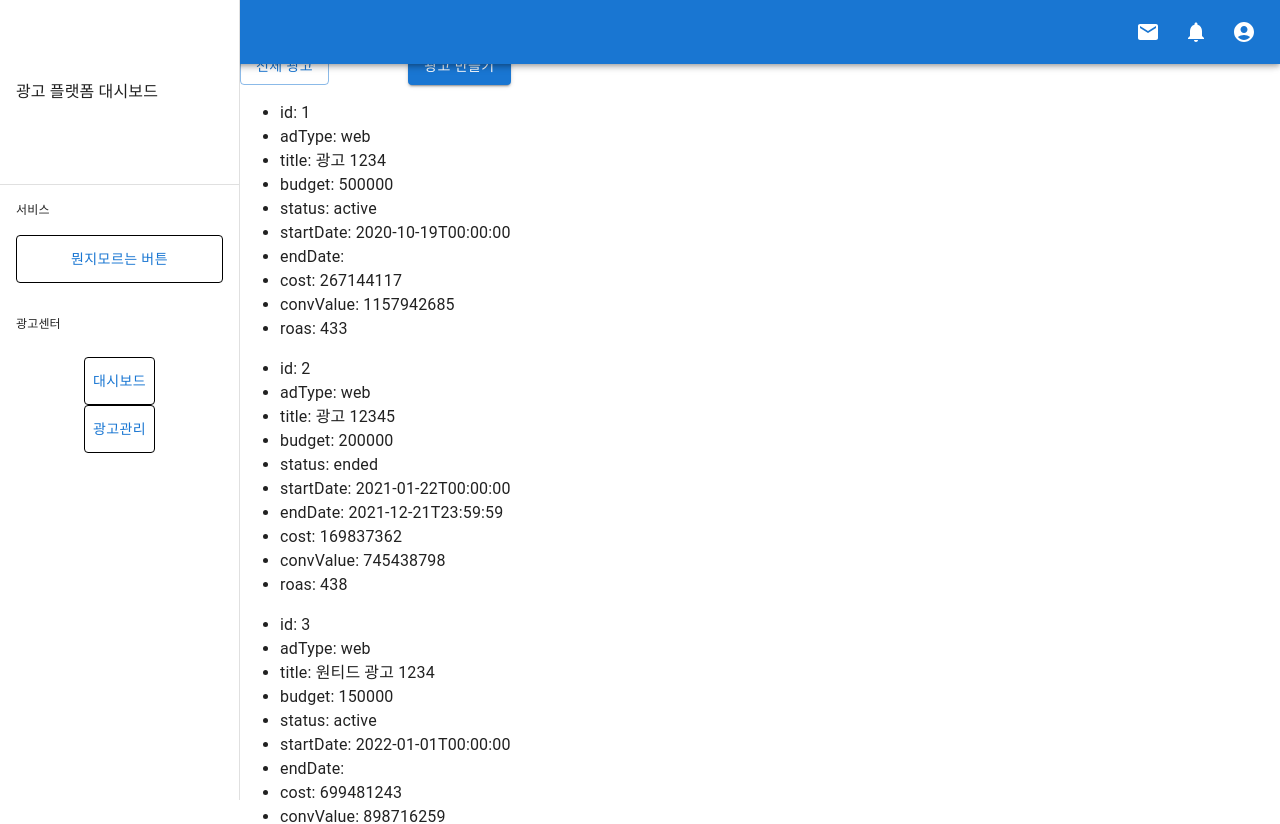
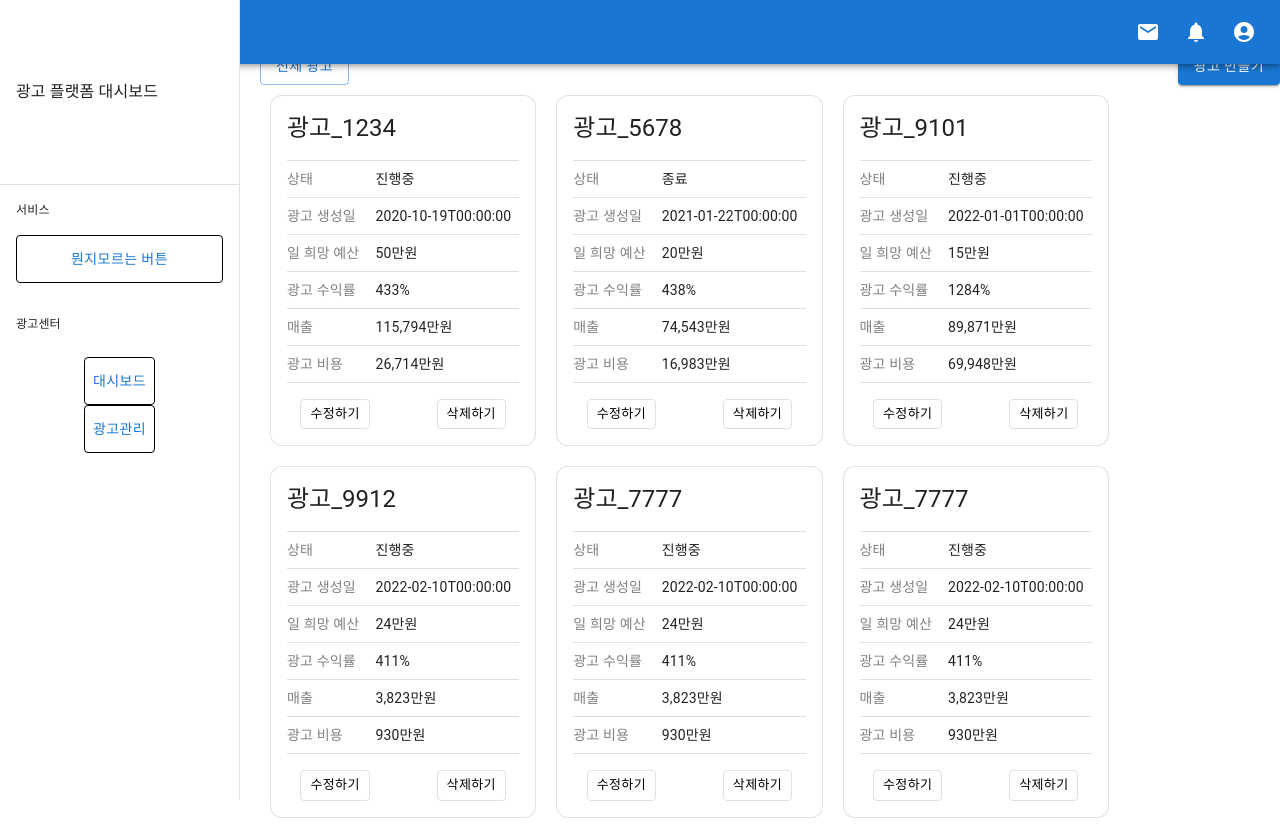
Before and after one commit to Wanted-Pre-Onboarding-FE-Team5/ad-platform-dashboard, a React (Create React App) app: page /ad in a window 1280 px wide. Shown: the top 824 px of the page. Built offline with nearby package versions, Linux system fonts and the light colour scheme; data requests are answered from the project's data file.

Commit message:
feat : AdManagement 페이지 마크업 완료

```diff
--- a/src/components/AdItem.tsx
+++ b/src/components/AdItem.tsx
@@ -3,6 +3,20 @@ import { useRecoilState } from "recoil";
 import { adListRequest } from "../axiosFactory/adListAxios";
 import { AdListDataType } from "../models/types";
 import { adListState } from "../store/atom";
+import styled from "@emotion/styled";
+
+import {
+  Button,
+  Card as DefaultCard,
+  CardActions,
+  CardContent,
+  CardHeader,
+  Table,
+  TableBody,
+  TableCell,
+  TableContainer,
+  TableRow,
+} from "@mui/material";
 
 export default function AdItem() {
   const [adList, setAdList] = useRecoilState<AdListDataType[]>(adListState);
@@ -14,22 +28,126 @@ export default function AdItem() {
     });
   }, []);
 
+  const handleModifyClick = () => {
+    console.log("수정클릭");
+  };
+
+  const handleDeleteClick = () => {
+    console.log("삭제클릭");
+  };
+
   return (
-    <div>
+    <AdItemContainer>
       {adList?.map((dailyAd: AdListDataType) => (
-        <ul key={dailyAd.id}>
-          <li>id: {dailyAd.id}</li>
-          <li>adType: {dailyAd.adType}</li>
-          <li>title: {dailyAd.title}</li>
-          <li>budget: {dailyAd.budget}</li>
-          <li>status: {dailyAd.status}</li>
-          <li>startDate: {dailyAd.startDate}</li>
-          <li>endDate: {dailyAd.endDate}</li>
-          <li>cost: {dailyAd.report.cost}</li>
-          <li>convValue: {dailyAd.report.convValue}</li>
-          <li>roas: {dailyAd.report.roas}</li>
-        </ul>
+        <AditemBox
+          key={dailyAd.id}
+          variant="outlined"
+          style={{ borderRadius: "12px" }}
+        >
+          <CardHeader title={dailyAd.title} sx={{ pb: 0 }} />
+          <CardContent>
+            <TableContainer>
+              <Table size="small">
+                <TableBody>
+                  <Row
+                    style={{ borderTop: "1px solid rgba(224, 224, 224, 1)" }}
+                  >
+                    <TableCell>상태</TableCell>
+                    <TableCell>
+                      {dailyAd.status === "active" ? "진행중" : "종료"}
+                    </TableCell>
+                  </Row>
+                  <Row>
+                    <TableCell>광고 생성일</TableCell>
+                    <TableCell>{dailyAd.startDate}</TableCell>
+                  </Row>
+                  <Row>
+                    <TableCell>일 희망 예산</TableCell>
+                    <TableCell>{dailyAd.budget / 10000}만원</TableCell>
+                  </Row>
+                  <Row>
+                    <TableCell>광고 수익률</TableCell>
+                    <TableCell>{dailyAd.report.roas}%</TableCell>
+                  </Row>
+                  <Row>
+                    <TableCell>매출</TableCell>
+                    <TableCell>
+                      {Math.floor(
+                        dailyAd.report.convValue / 10000
+                      ).toLocaleString()}
+                      만원
+                    </TableCell>
+                  </Row>
+                  <Row>
+                    <TableCell>광고 비용</TableCell>
+                    <TableCell>
+                      {Math.floor(dailyAd.report.cost / 10000).toLocaleString()}
+                      만원
+                    </TableCell>
+                  </Row>
+                </TableBody>
+              </Table>
+            </TableContainer>
+          </CardContent>
+
+          <ButtonContainer sx={{ p: 0, pb: 2 }}>
+            <Button
+              size="small"
+              variant="outlined"
+              color="inherit"
+              onClick={handleModifyClick}
+            >
+              수정하기
+            </Button>
+            <Button
+              size="small"
+              variant="outlined"
+              color="warning"
+              onClick={handleDeleteClick}
+            >
+              삭제하기
+            </Button>
+          </ButtonContainer>
+        </AditemBox>
       ))}
-    </div>
+    </AdItemContainer>
   );
 }
+
+const AdItemContainer = styled.div`
+  width: 100%;
+  display: flex;
+  flex-direction: row;
+  flex-wrap: wrap;
+`;
+
+const AditemBox = styled(DefaultCard)`
+  margin: 10px 10px;
+
+  box-sizing: border-box;
+
+  &:hover {
+    border: 1px solid #2a76d2;
+    cursor: pointer;
+  }
+  /* TODO: 모바일 사이즈 해야함 */
+`;
+
+const Row = styled(TableRow)`
+  & > td:first-of-type {
+    padding-left: 0;
+    color: gray;
+  }
+
+  & > td {
+    padding: 0.5rem;
+  }
+`;
+
+const ButtonContainer = styled(CardActions)`
+  justify-content: space-around;
+  & > button {
+    color: black;
+    border: 1px solid rgba(224, 224, 224, 1);
+  }
+`;
--- a/src/components/AdList.tsx
+++ b/src/components/AdList.tsx
@@ -1,7 +1,15 @@
-import React from 'react';
+import React from "react";
+import AdItem from "./AdItem";
+import styled from "@emotion/styled";
 
 const AdList = () => {
-  return <div>AdList</div>;
+  return (
+    <AdListContainer>
+        <AdItem />
+    </AdListContainer>
+  );
 };
 
 export default AdList;
+
+const AdListContainer = styled.div``;
--- a/src/pages/AdManagement.tsx
+++ b/src/pages/AdManagement.tsx
@@ -2,13 +2,13 @@ import React from "react";
 import { Box } from "@mui/material";
 import Button from "@mui/material/Button";
 import styled from "@emotion/styled";
-import AdItem from "../components/AdItem";
+import AdList from "../components/AdList";
 
 type Props = {};
 
 const AdManagement = (props: Props) => {
   return (
-    <div>
+    <AdmanagementContainer>
       <Box
         component="main"
         sx={{ flexGrow: 1, bgcolor: "#f5f5f5", p: 3 }}
@@ -18,13 +18,20 @@ const AdManagement = (props: Props) => {
         {/* TODO: 전체 광고 버튼 셀렉트박스로 변경 예정 */}
         <Button variant="contained">광고 만들기</Button>
       </BtnBox>
-      <AdItem />
-    </div>
+      <AdList />
+    </AdmanagementContainer>
   );
 };
 
 export default AdManagement;
 
+const AdmanagementContainer = styled.div`
+  display: flex;
+  flex-direction: column;
+  margin-left: 20px;
+  /* width: 100%; */
+`;
+
 const BtnBox = styled.div`
   display: flex;
   justify-content: space-between;
```
Also changed, not shown: public/database/database.json.
